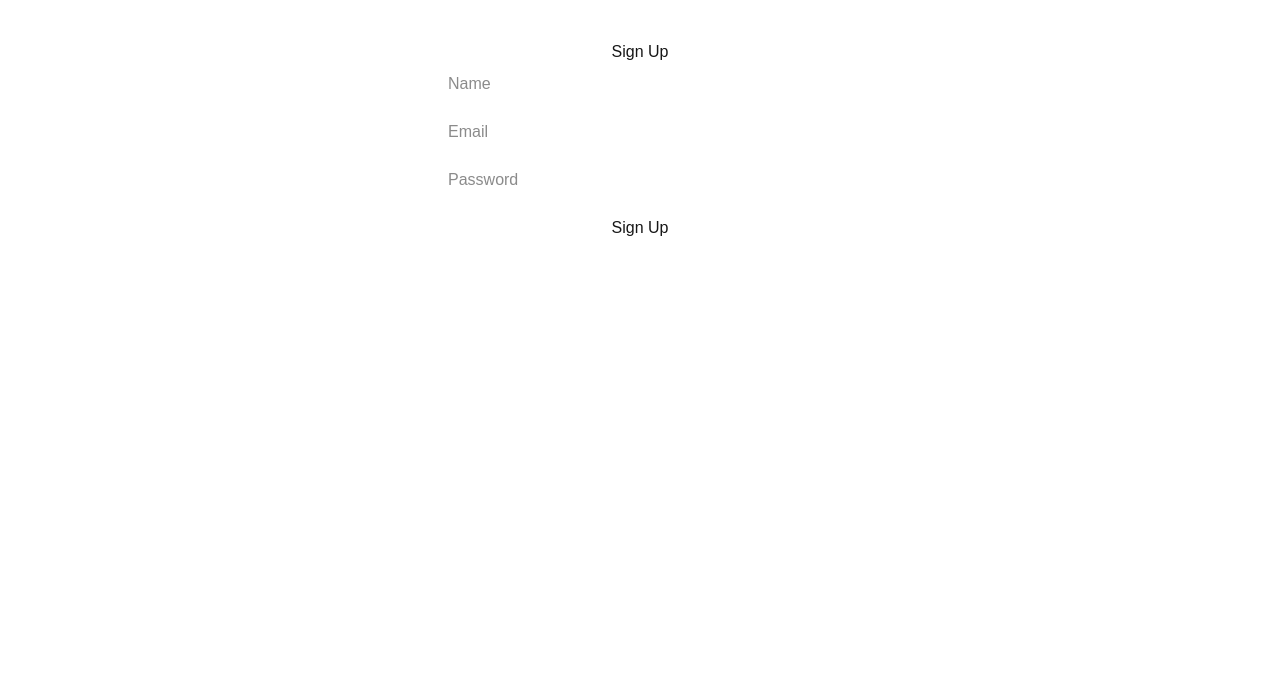
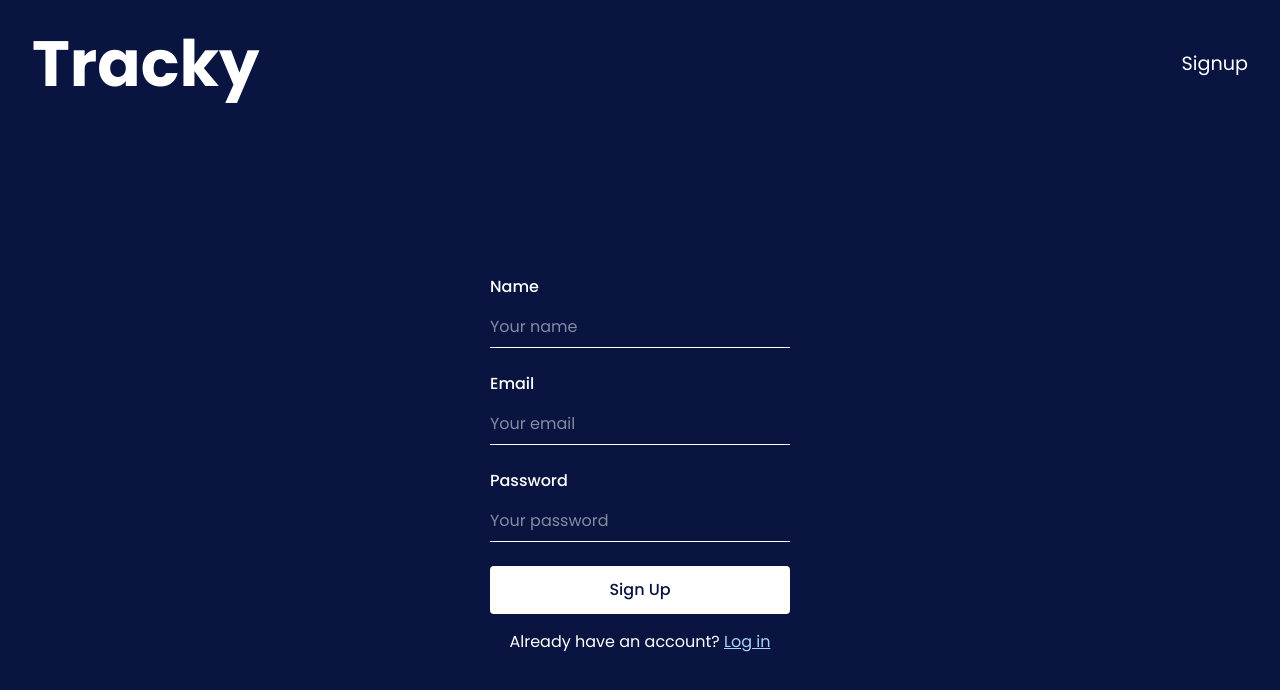
Before and after one commit to MrKretowski/receipt-tracker, a Next.js app: page /signup in a window 1280 px wide. Shown: the top 690 px of the page. Built offline with nearby package versions, Linux system fonts and the light colour scheme; no server answers; a web font is replaced by a local one.

Commit message:
login front 3

```diff
--- a/src/pages/index.js
+++ b/src/pages/index.js
@@ -37,14 +37,13 @@ export default function LoginPage() {
     <div
       style={{
         minHeight: "100vh",
-        backgroundColor: "#091540", // Penn Blue background
+        backgroundColor: "#091540",
         color: "#fff",
         fontFamily: "'Poppins', sans-serif",
         display: "flex",
         flexDirection: "column",
       }}
     >
-      {/* Top bar with "Tracky" on the left, "Login" on the right */}
       <header
         style={{
           display: "flex",
@@ -53,11 +52,10 @@ export default function LoginPage() {
           padding: "1rem 2rem",
         }}
       >
-        <h1 style={{ fontSize: "2rem", fontWeight: "bold", margin: 0 }}>Tracky</h1>
+        <h1 style={{ fontSize: "4rem", fontWeight: "bold", margin: 0 }}>Tracky</h1>
         <div style={{ fontSize: "1.2rem" }}>Login</div>
       </header>
 
-      {/* Center the form in the remaining space */}
       <div
         style={{
           flex: 1,
@@ -147,7 +145,7 @@ export default function LoginPage() {
             <Link
               href="/signup"
               style={{
-                color: "#ABD2FA", // Uranian Blue link
+                color: "#ABD2FA",
                 textDecoration: "underline",
               }}
             >
--- a/src/pages/signup.js
+++ b/src/pages/signup.js
@@ -1,15 +1,15 @@
-import {useState, useEffect} from "react";
-import {useRouter} from "next/router";
-import {supabase} from "../../lib/supabaseClient"
+import { useState, useEffect } from "react";
+import { useRouter } from "next/router";
+import { supabase } from "../../lib/supabaseClient";
+import Link from "next/link";
 
-export default function SignUpPage(){
+export default function SignUpPage() {
   const router = useRouter();
-    const[email,setEmail] = useState("");
-    const[password,setPassword] = useState("");
-    const[name,setName] = useState("");
+  const [email, setEmail] = useState("");
+  const [password, setPassword] = useState("");
+  const [name, setName] = useState("");
 
-
-    useEffect (() => {
+  useEffect(() => {
     const checkUser = async () => {
       const { data: { user } } = await supabase.auth.getUser();
       if (user) {
@@ -22,7 +22,7 @@ export default function SignUpPage(){
   const handleSignup = async (e) => {
     e.preventDefault();
 
-
+    // 1. Sign up via Supabase Auth
     const { data, error } = await supabase.auth.signUp({
       email,
       password,
@@ -32,6 +32,7 @@ export default function SignUpPage(){
       return;
     }
 
+    // 2. Insert extra user data (name) into your custom "users" table
     if (data.user) {
       const { error: insertError } = await supabase.from("users").insert([
         { email: data.user.email, name },
@@ -42,39 +43,166 @@ export default function SignUpPage(){
       }
     }
 
+    // 3. Redirect to login
     router.push("/");
   };
 
   return (
-    <div style={{ maxWidth: "400px", margin: "40px auto" }}>
-      <h1 style={{ textAlign: "center" }}>Sign Up</h1>
-      <form onSubmit={handleSignup} style={{ display: "flex", flexDirection: "column" }}>
+    <div
+      style={{
+        minHeight: "100vh",
+        backgroundColor: "#091540", // Penn Blue
+        color: "#fff",
+        fontFamily: "'Poppins', sans-serif", // or any loaded font
+        display: "flex",
+        flexDirection: "column",
+      }}
+    >
+      {/* Header with "Tracky" on the left, "Signup" on the right */}
+      <header
+        style={{
+          display: "flex",
+          justifyContent: "space-between",
+          alignItems: "center",
+          padding: "1rem 2rem",
+        }}
+      >
+        <h1 style={{ fontSize: "4rem", fontWeight: "bold", margin: 0 }}>Tracky</h1>
+        <div style={{ fontSize: "1.2rem" }}>Signup</div>
+      </header>
+
+      {/* Centered form in the remaining space */}
+      <div
+        style={{
+          flex: 1,
+          display: "flex",
+          alignItems: "center",
+          justifyContent: "center",
+        }}
+      >
+        <form onSubmit={handleSignup} style={{ width: "300px", textAlign: "left" }}>
+          {/* Name Field */}
+          <div style={{ marginBottom: "1.5rem" }}>
+            <label
+              style={{
+                display: "block",
+                marginBottom: "0.5rem",
+                fontWeight: "500",
+              }}
+            >
+              Name
+            </label>
             <input
               type="text"
-          placeholder="Name"
+              placeholder="Your name"
               value={name}
               onChange={(e) => setName(e.target.value)}
-          style={{ marginBottom: "8px", padding: "8px" }}
+              style={{
+                width: "100%",
+                background: "transparent",
+                border: "none",
+                borderBottom: "1px solid #fff",
+                padding: "0.5rem 0",
+                color: "#fff",
+                fontSize: "1rem",
+                outline: "none",
+              }}
               required
             />
+          </div>
+
+          {/* Email Field */}
+          <div style={{ marginBottom: "1.5rem" }}>
+            <label
+              style={{
+                display: "block",
+                marginBottom: "0.5rem",
+                fontWeight: "500",
+              }}
+            >
+              Email
+            </label>
             <input
               type="email"
-          placeholder="Email"
+              placeholder="Your email"
               value={email}
               onChange={(e) => setEmail(e.target.value)}
-          style={{ marginBottom: "8px", padding: "8px" }}
+              style={{
+                width: "100%",
+                background: "transparent",
+                border: "none",
+                borderBottom: "1px solid #fff",
+                padding: "0.5rem 0",
+                color: "#fff",
+                fontSize: "1rem",
+                outline: "none",
+              }}
               required
             />
+          </div>
+
+          {/* Password Field */}
+          <div style={{ marginBottom: "1.5rem" }}>
+            <label
+              style={{
+                display: "block",
+                marginBottom: "0.5rem",
+                fontWeight: "500",
+              }}
+            >
+              Password
+            </label>
             <input
               type="password"
-          placeholder="Password"
+              placeholder="Your password"
               value={password}
               onChange={(e) => setPassword(e.target.value)}
-          style={{ marginBottom: "8px", padding: "8px" }}
+              style={{
+                width: "100%",
+                background: "transparent",
+                border: "none",
+                borderBottom: "1px solid #fff",
+                padding: "0.5rem 0",
+                color: "#fff",
+                fontSize: "1rem",
+                outline: "none",
+              }}
               required
             />
-        <button type="submit" style={{ padding: "8px" }}>Sign Up</button>
+          </div>
+
+          {/* Sign Up Button */}
+          <button
+            type="submit"
+            style={{
+              width: "100%",
+              padding: "0.75rem",
+              fontSize: "1rem",
+              backgroundColor: "#fff",
+              color: "#091540",
+              border: "none",
+              borderRadius: "4px",
+              cursor: "pointer",
+              fontWeight: "500",
+            }}
+          >
+            Sign Up
+          </button>
+
+          <p style={{ marginTop: "1rem", textAlign: "center" }}>
+            Already have an account?{" "}
+            <Link
+              href="/"
+              style={{
+                color: "#ABD2FA", // Uranian Blue link
+                textDecoration: "underline",
+              }}
+            >
+              Log in
+            </Link>
+          </p>
         </form>
+      </div>
     </div>
   );
 }
```
Lines whose indentation alone changed are shown as unchanged.
